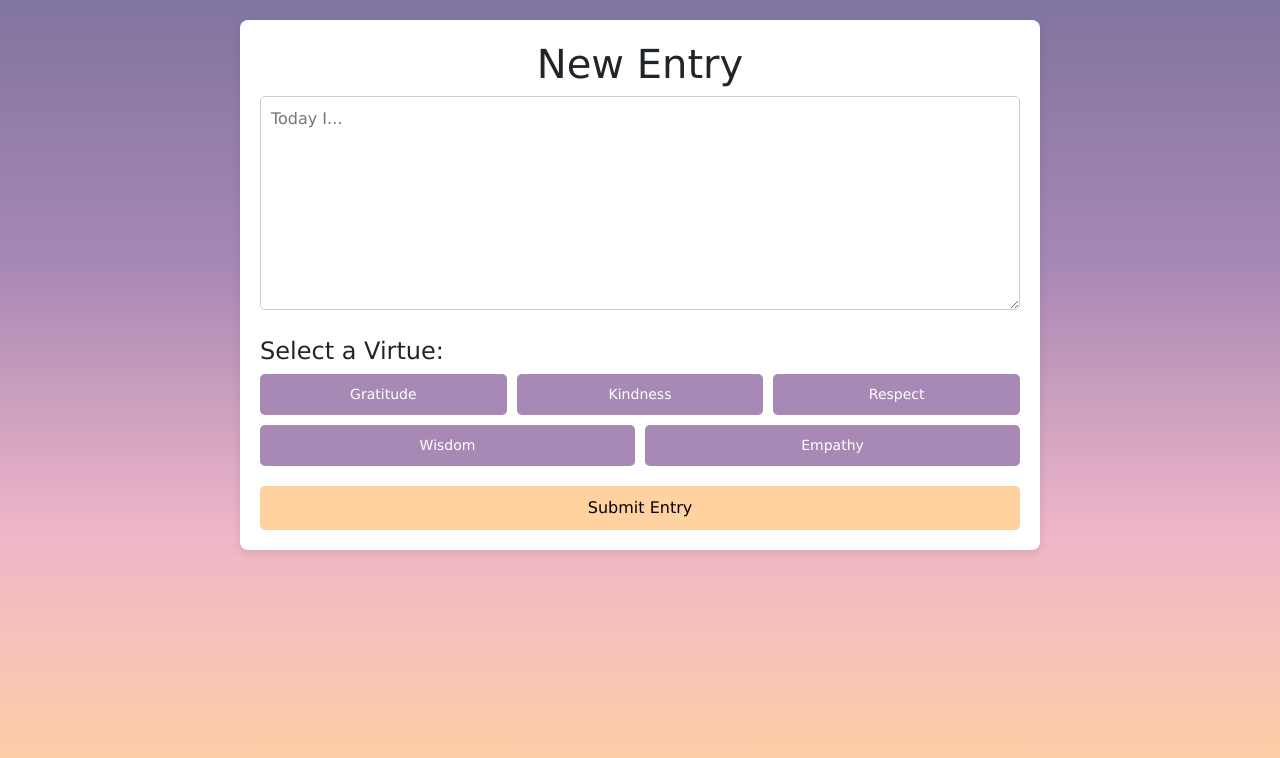
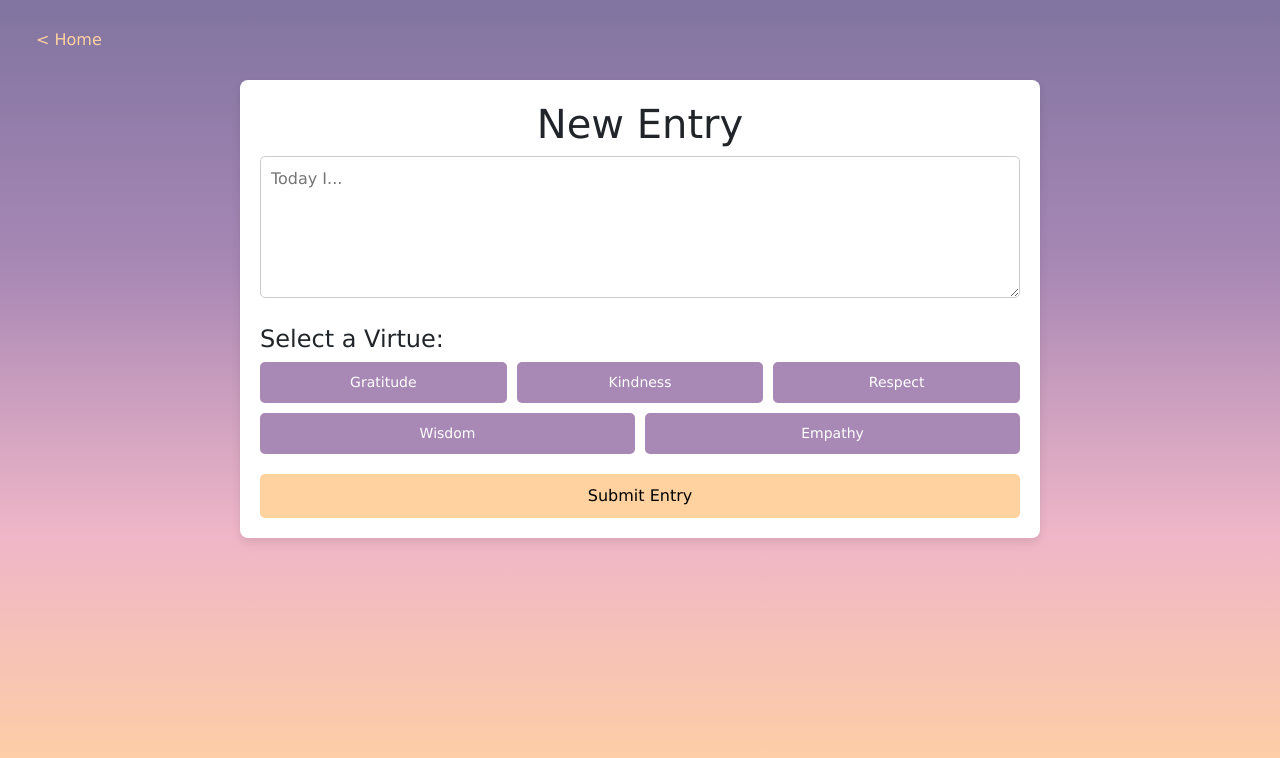
Before and after one commit to vams-skn/garden-of-my-mind, a website with bundled scripts: page sites/new.html in a window 1280 px wide. Built offline with nearby package versions, Linux system fonts and the light colour scheme; no server answers; a web font is replaced by a local one.

Commit message:
add home button

```diff
--- a/sites/new.html
+++ b/sites/new.html
@@ -10,9 +10,13 @@
     <link rel="stylesheet" href="../styles/new.css">
 </head>
 <body>
+  <ul class="nav nav-pills">
+    <li class="nav-item"><a href="./home.html" class="nav-link btn-outline-light">&lt; Home</a></li>
+  </ul>
+
   <div class="container">
     <h1>New Entry</h1>
-    <textarea id="journal-entry" placeholder="Today I..." rows="8" cols="90"></textarea>
+    <textarea id="journal-entry" placeholder="Today I..." rows="5" cols="90"></textarea>
 
     <h4>Select a Virtue:</h4>
     <div id="virtues-container">
--- a/styles/new.css
+++ b/styles/new.css
@@ -1,3 +1,7 @@
+.nav {
+    margin: 20px;
+}
+
 .container {
     margin: 0 auto;
     width: 80%;
```
